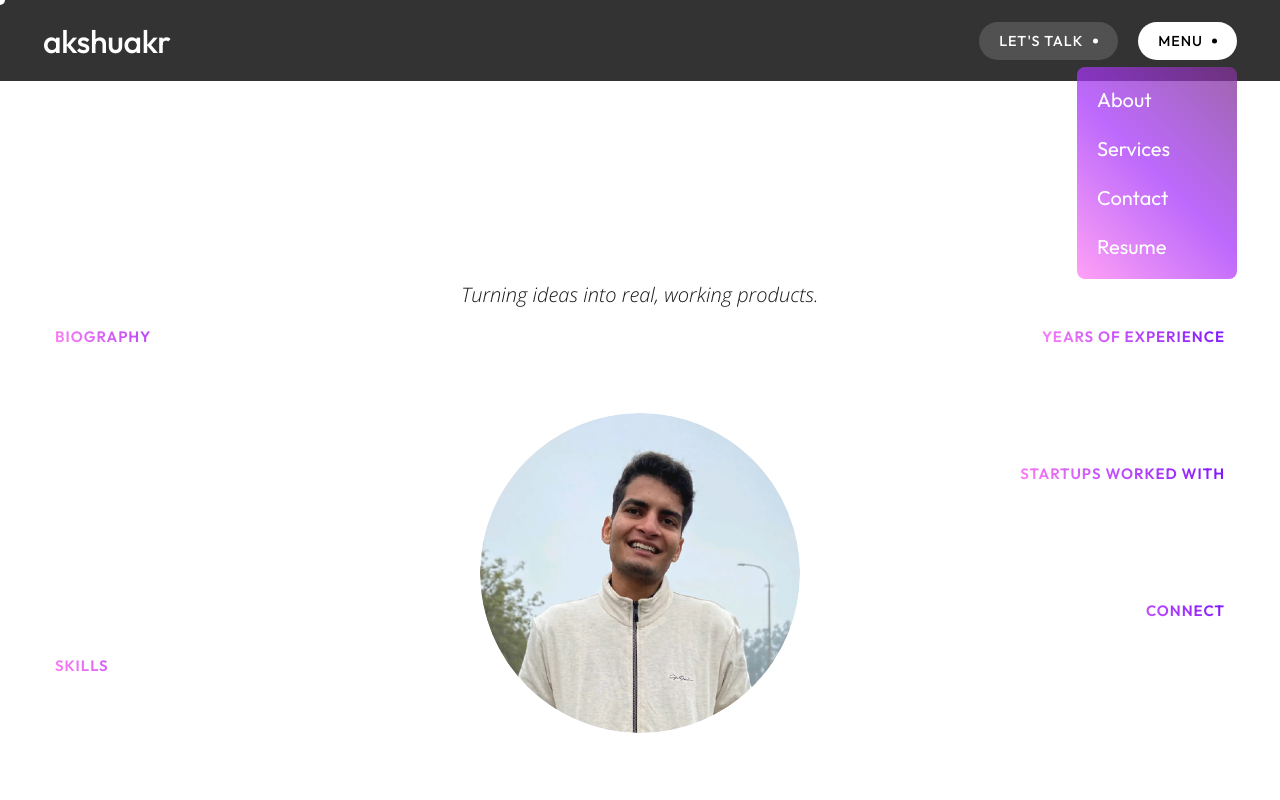
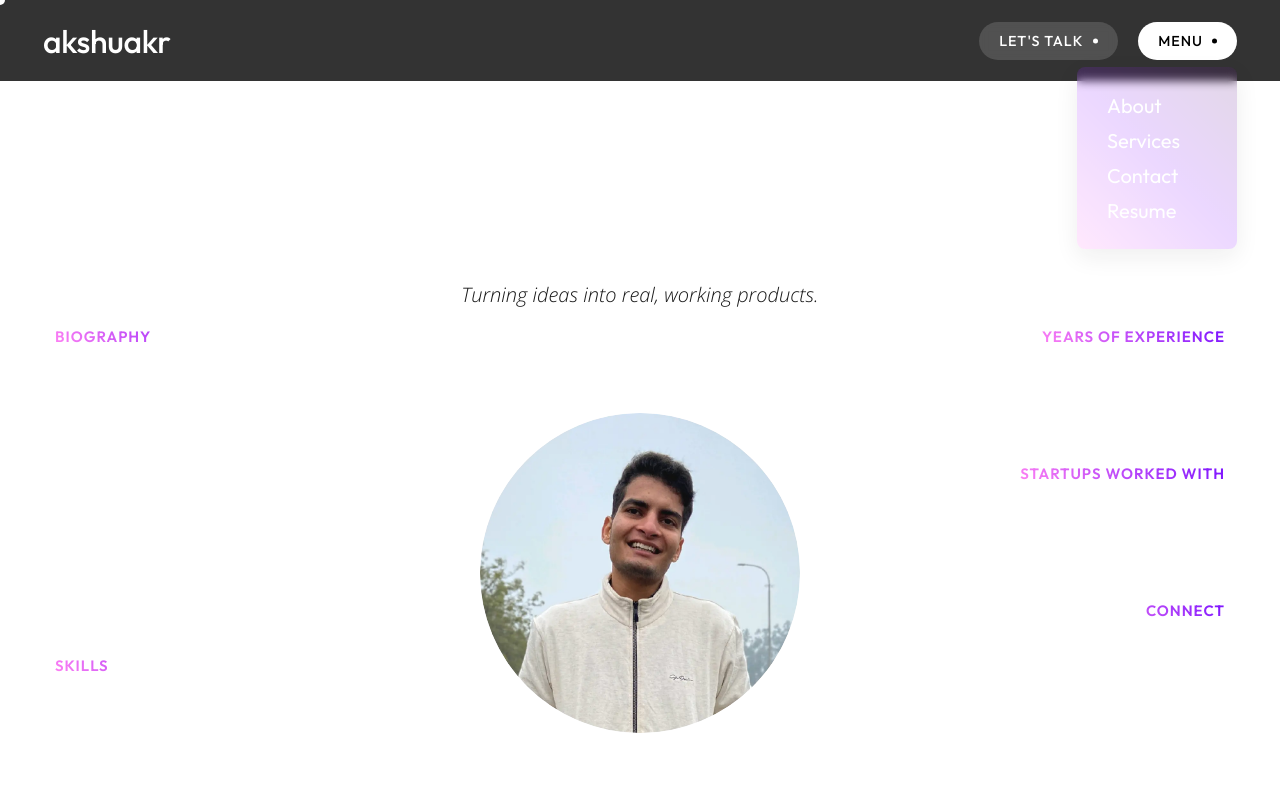
Before and after one commit to akshuakr/akshuakr-portfolio, a React (Vite) app: page / in a window 1280 px wide. Both pictures are taken after a click on the button "MENU". Shown: the top 800 px of the page. Built offline with nearby package versions, Linux system fonts and the light colour scheme; no server answers.

Commit message:
menu arrows

```diff
--- a/src/components/Navbar/Navbar.jsx
+++ b/src/components/Navbar/Navbar.jsx
@@ -89,18 +89,19 @@ const Navbar = () => {
             </button>
 
             {isMenuOpen && (
-              <div className={styles.dropdownMenu}>
+              <div className={`${styles.dropdownMenu} ${isMenuOpen ? styles.show : ""}`}>
                 <a href="#about" className={`${styles.menuItem} dot-hover-effect`}>
-                  About
+                  <i className="bi bi-arrow-right"></i>About
                 </a>
                 <a href="#services" className={`${styles.menuItem} dot-hover-effect`}>
-                  Services
+                  <i className="bi bi-arrow-right"></i>Services
                 </a>
+
                 <a href="#contact" className={`${styles.menuItem} dot-hover-effect`}>
-                  Contact
+                  <i className="bi bi-arrow-right"></i>Contact
                 </a>
                 <a onClick={handleOpenResume} className={`${styles.menuItem} dot-hover-effect`}>
-                  Resume
+                  <i className="bi bi-arrow-right"></i>Resume
                 </a>
               </div>
             )}
--- a/src/components/Navbar/Navbar.module.scss
+++ b/src/components/Navbar/Navbar.module.scss
@@ -10,7 +10,6 @@
   right: 0;
   z-index: 100;
   transition: transform 0.3s ease-in-out; // Smooth transition effect
-
 
   background-color: rgba(0, 0, 0, 0.8);
   // opacity: 0.5;
@@ -102,36 +101,80 @@
   position: absolute;
   top: 120%;
   right: 0;
-  // background-color: #fff;
-  border-radius: 4px;
-  // box-shadow: 0 2px 5px rgba(0, 0, 0, 0.2);
+  // background: #ffffff;
+  backdrop-filter: blur(5px);
+  border-radius: 0.5em;
+  box-shadow: 0 8px 24px 0 rgba(22, 24, 26, 0.07);
   min-width: 160px;
   z-index: 100;
-  padding: 8px 0;
+  padding: 26px 30px;
+  text-align: left;
+  visibility: hidden;
+  opacity: 0;
+  transform: translateY(5px);
+  transition: opacity 0.1s linear, transform 0.1s linear, visibility 0s linear 0.1s;
 
-  background-color: rgba(255, 130, 243, 0.5);
+  &:before {
+    content: "";
+    position: absolute;
+    top: 0;
+    left: 0;
+    background-color: rgba(255, 130, 243, 0.2);
     background-image: linear-gradient(
       45deg,
       rgba(255, 130, 243, 0.5) 0%,
       rgba(123, 19, 255, 0.5) 50%,
       rgba(64, 13, 100, 0.5) 100%
     );
-  border-radius: 0.5rem;
+
+    width: 100%;
+    height: 100%;
+    border-radius: 0.5em;
+    opacity: 0.3;
+    z-index: -1;
+  }
+
+  &.show {
+    visibility: visible;
+    opacity: 1;
+    transform: translateY(0);
+    transition: opacity 0.1s linear, transform 0.1s linear;
+  }
 }
 
 .menuItem {
   display: block;
-  padding: 12px 20px;
-  // color: #333;
+  width: 100%;
+  margin-bottom: 10px;
+  font-family: var(--font-outfit);
+  font-size: 1.25rem; /* 20px */
   color: white;
   text-decoration: none;
-  font-family: var(--font-outfit);
-  font-size: 20px;
-  // transition: background-color 0.2s ease;
+  position: relative;
+  padding: 0;
+  transition: padding-left 0.2s ease-out;
 
-  &:hover {
-    // background-color: yellow;
-    color: white;
-    font-weight: 600;
+  &:last-child {
+    margin-bottom: 0;
+  }
+
+  i {
+    position: absolute;
+    top: 50%;
+    left: 0;
+    transform: translateY(-50%);
+    visibility: hidden;
+    opacity: 0;
+    transition: opacity 0.1s linear;
+  }
+
+  &:hover,
+  &:focus {
+    padding-left: 26px;
+
+    i {
+      visibility: visible;
+      opacity: 1;
     }
   }
+}
```
Lines whose indentation alone changed are shown as unchanged.
